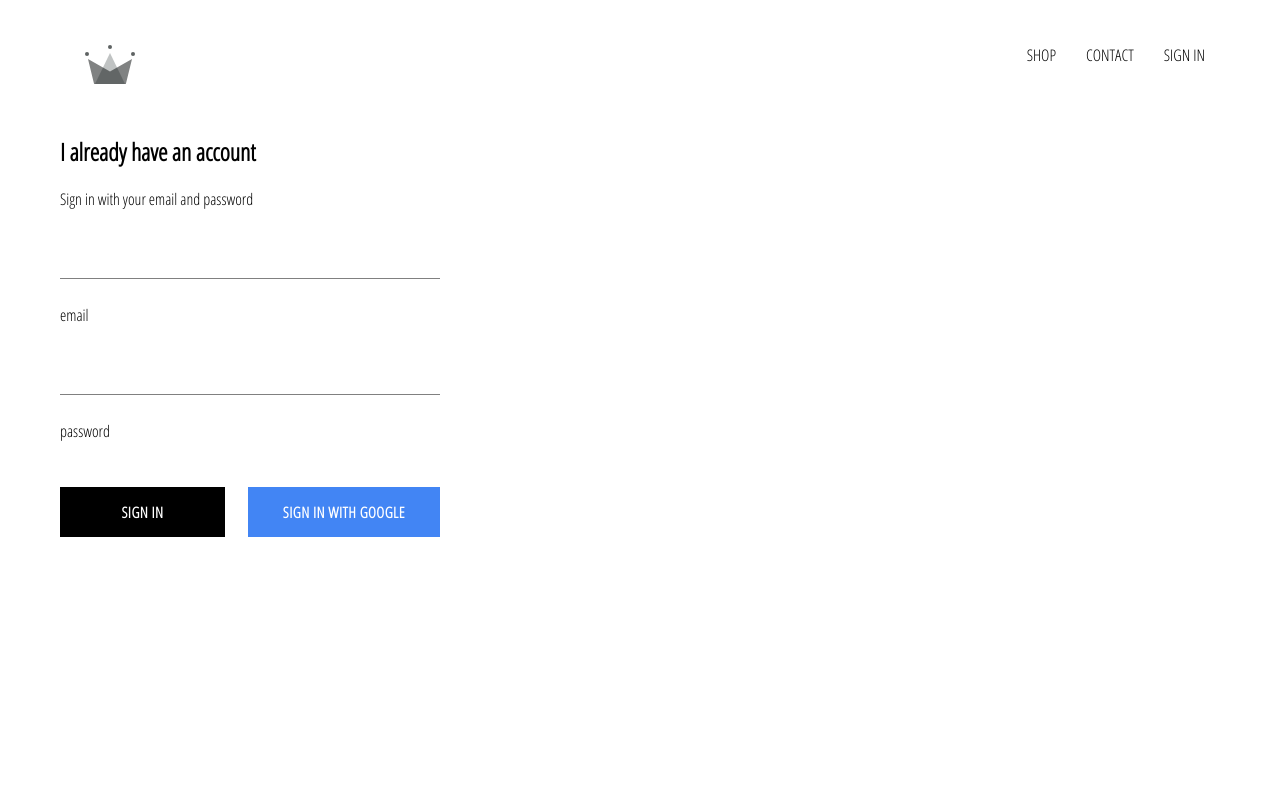
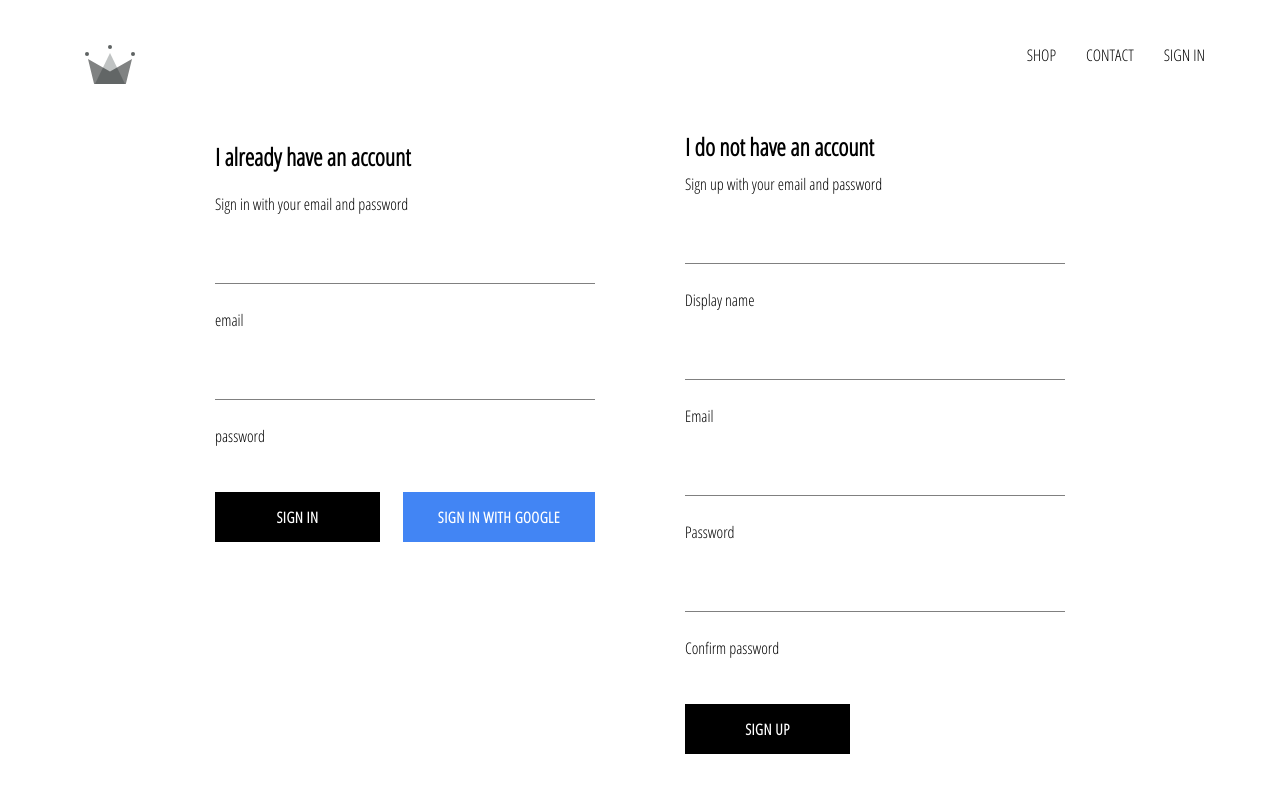
Before and after one commit to saramarin23/e-commerce_app, a React (Create React App) app: page /signin in a window 1280 px wide. Shown: the top 792 px of the page. Built offline with nearby package versions, Linux system fonts and the light colour scheme; no server answers.

Commit message:
create sign-up component

```diff
--- /dev/null
+++ b/src/components/sign-up/SignUp.js
@@ -0,0 +1,100 @@
+import React from "react";
+import FormInput from "../form-input/FormInput";
+import CustomButton from "../custom-button/CustomButton";
+import { auth, createUserProfileDocument } from "../../firebase/firebase.utils";
+import "./SignUp.scss";
+
+class SignUp extends React.Component {
+  constructor() {
+    super();
+    this.state = {
+      displayName: "",
+      email: "",
+      password: "",
+      confirmPassword: ""
+    };
+  }
+
+  handleSubmit = async event => {
+    event.preventDefault();
+    const { displayName, email, password, confirmPassword } = this.state; //Igual que el logueo con google pero manual
+
+    if (password !== confirmPassword) {
+      alert("passwords don't match");
+      return; //We don't want to happen anything else if they don't match
+    }
+
+    try {
+      const { user } = await auth.createUserWithEmailAndPassword(
+        email,
+        password
+      );
+
+      createUserProfileDocument(user, { displayName });
+      //display name goes as an object
+
+      this.setState = {
+        displayName: "",
+        email: "",
+        password: "",
+        confirmPassword: ""
+      }; //Then go to our initial state, that is empty
+    } catch (error) {
+      console.log(error);
+    }
+  };
+
+  handleChange = event => {
+    const { name, value } = event.target;
+
+    this.setState({ [name]: value });
+  };
+
+  render() {
+    const { displayName, email, password, confirmPassword } = this.state;
+    //name tiene que coincidir con value para que permita escribir
+    return (
+      <div className="sign-up">
+        <h2 className="title">I do not have an account</h2>
+        <span>Sign up with your email and password</span>
+        <form className="sign-up-form" onSubmit={this.handleSubmit}>
+          <FormInput
+            type="text"
+            name="displayName"
+            value={displayName}
+            onChange={this.handleChange}
+            label="Display name"
+            required
+          ></FormInput>
+          <FormInput
+            type="email"
+            name="email"
+            value={email}
+            onChange={this.handleChange}
+            label="Email"
+            required
+          ></FormInput>
+          <FormInput
+            type="password"
+            name="password"
+            value={password}
+            onChange={this.handleChange}
+            label="Password"
+            required
+          ></FormInput>
+          <FormInput
+            type="password"
+            name="confirmPassword"
+            value={confirmPassword}
+            onChange={this.handleChange}
+            label="Confirm password"
+            required
+          ></FormInput>
+          <CustomButton type="submit">Sign Up</CustomButton>
+        </form>
+      </div>
+    );
+  }
+}
+
+export default SignUp;
--- /dev/null
+++ b/src/components/sign-up/SignUp.scss
@@ -0,0 +1,9 @@
+.sign-up {
+    display: flex;
+    flex-direction: column;
+    width: 380px;
+
+    .title {
+        margin: 10px 0;
+    }
+}
--- a/src/pages/signIn-signUp/signIn-signUp.js
+++ b/src/pages/signIn-signUp/signIn-signUp.js
@@ -1,12 +1,13 @@
 import React from "react";
 
 import "./signIn-signUp.scss";
-import signIn from "../../components/sign-in/SignIn";
+import SignUp from "../../components/sign-up/SignUp";
 import SignIn from "../../components/sign-in/SignIn";
 
 const signInSignUp = () => (
   <div className="sign-in-and-sign-up">
     <SignIn />
+    <SignUp />
   </div>
 );
 
--- a/src/pages/signIn-signUp/signIn-signUp.scss
+++ b/src/pages/signIn-signUp/signIn-signUp.scss
@@ -0,0 +1,6 @@
+.sign-in-and-sign-up {
+    width: 850px;
+    display: flex;
+    justify-content: space-between;
+    margin: 30px auto;
+}
```
